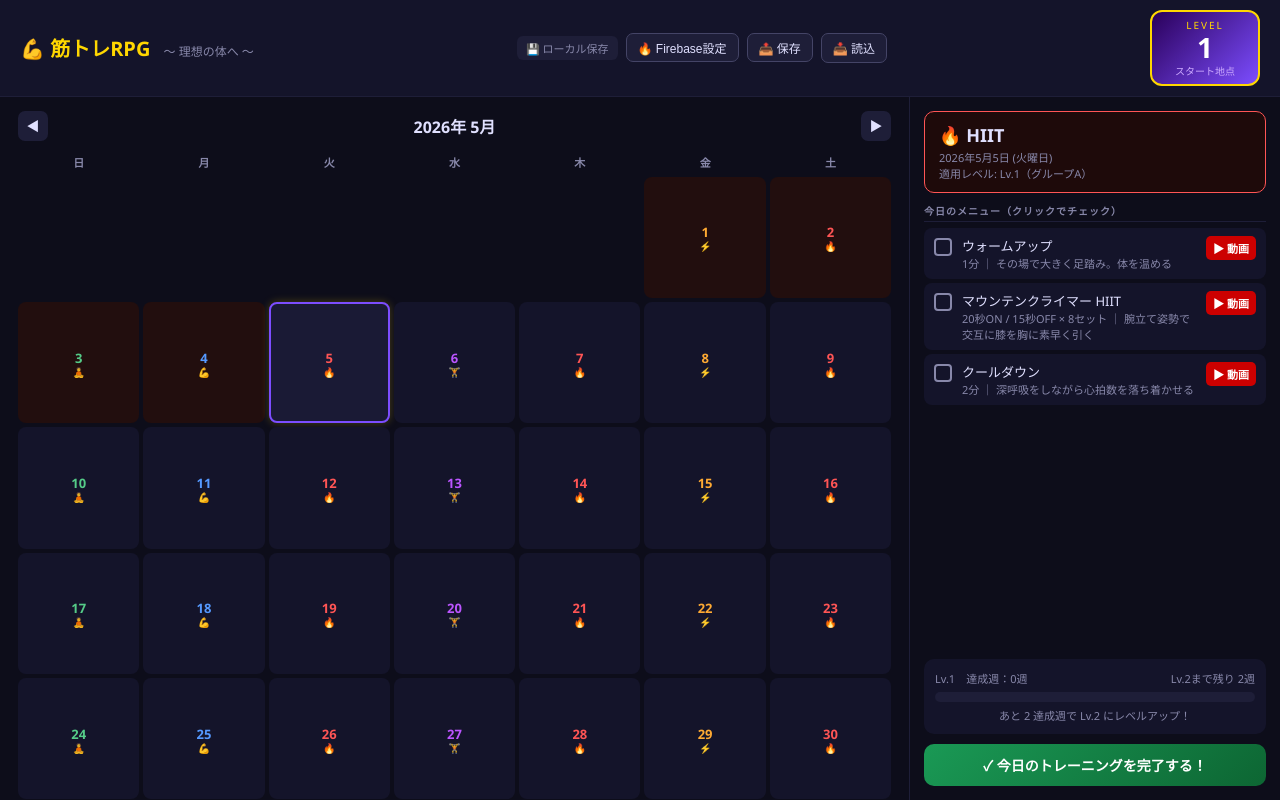
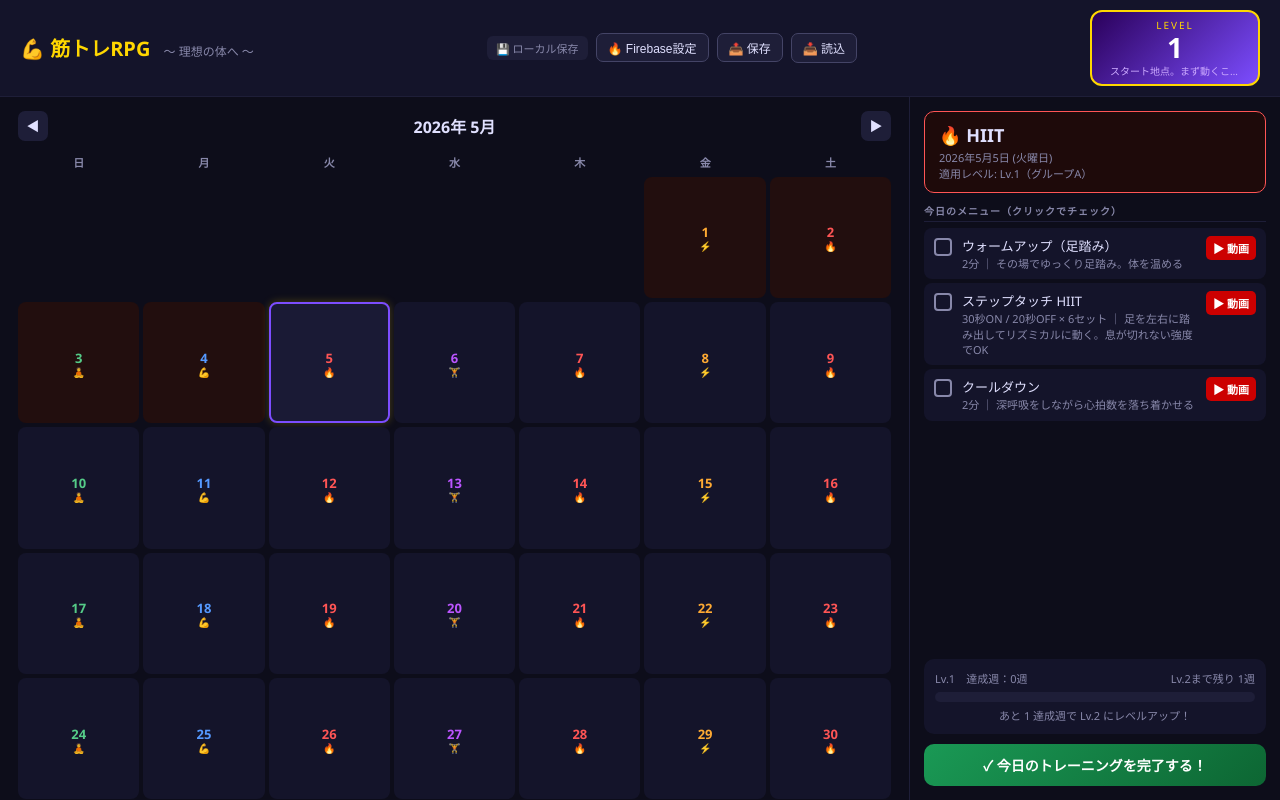
Before and after one commit to rfrvbike/0001_test, a plain HTML site: page training_app.html in a window 1280 px wide. Drawn offline with Linux system fonts and the light colour scheme.

Commit message:
Expand to Lv30 with gentler progression
Co-authored-by: Cursor <cursoragent@cursor.com>

```diff
--- a/training_app.html
+++ b/training_app.html
@@ -552,19 +552,43 @@ main {
 // ===== CONFIG =====
 const STORAGE_KEY = 'training_rpg_v2';
 
-const LEVEL_THRESHOLDS = [0, 0, 2, 4, 6, 8, 12, 16, 20, 28, 36];
+const LEVEL_THRESHOLDS = [
+  0,  0,  1,  2,  3,  4,  5,  6,  7,  8,  9,
+  10, 11, 12, 13, 14, 16, 18, 20, 22, 24,
+  26, 27, 28, 29, 30, 31, 32, 33, 34, 36
+];
 const LEVEL_EFFECTS = [
   '',
-  'スタート地点',
-  '神経系の適応。動作がスムーズになる',
-  '筋肥大が始まる。基礎代謝が上がる',
-  '腹筋が引き締まり始める。姿勢が自然に改善',
+  'スタート地点。まず動くことから始めよう',
+  '継続の第一歩！体を動かす習慣ができてきた',
+  '運動後の爽快感を感じ始める',
+  '動作が少し慣れてきた。体が軽くなる感覚',
+  '体を動かすことへの抵抗が減ってきた',
+  '神経系の適応が始まる。動きがスムーズに',
+  '翌日の筋肉痛が心地よく感じられる',
+  '汗をかくのが気持ちよくなってきた',
+  '体の使い方が変わってきた実感',
+  '筋肉の張りを感じ始める。基礎代謝が上がる',
+  '腕立て・懸垂の回数が増えてきた',
+  '体幹が安定してきた。腹筋に緊張感',
+  '動作のフォームが安定してきた',
+  '姿勢が自然によくなってきた',
+  '腹筋が引き締まり始める。前頭位が改善',
+  '鏡で体型の変化が分かり始める',
+  '肩幅が少し広くなってきた',
   '周囲から「体変わった？」と言われ始める',
-  '筋力20〜50%向上。明確な筋肥大',
-  '服のサイズが変わる。肩〜背中のラインが明確に',
-  '持久力が顕著に向上。性力に実感が出る',
-  '前頭位がほぼ解消。逆三角形のシルエット',
-  '🎉 目標達成！姿勢・肩幅・持久力・性力 全て理想の状態',
+  '服のフィット感が変わってきた',
+  '筋力20〜50%向上（研究値）。明確な筋肥大',
+  '持久力が明確に向上。疲れにくくなった',
+  'セックスの持久力・性力に実感が出てくる',
+  '背中・肩のラインが明確に',
+  '服のサイズが変わる',
+  '逆三角形のシルエットが出来上がってきた',
+  '前頭位がほぼ解消。姿勢が習慣化',
+  'アスリート的な体型に近づいてきた',
+  '体脂肪率が大幅に低下',
+  '性力・射精コントロールが完成',
+  '🎉 目標達成！姿勢・肩幅・持久力・性力すべて理想の状態',
 ];
 
 // 0=Sun,1=Mon,...,6=Sat
@@ -578,35 +602,42 @@ const DAY_CFG = [
   { type: 'hiit',     name: 'HIIT',             emoji: '🔥', cls: 'dt-hiit' },
 ];
 
-const LVL_GROUP = lv => lv <= 2 ? 'A' : lv <= 4 ? 'B' : lv <= 6 ? 'C' : lv <= 8 ? 'D' : 'E';
+// 6 groups: A(1-5)=超入門, B(6-10)=入門, C(11-15)=初級, D(16-20)=中級, E(21-25)=上級, F(26-30)=エキスパート
+const LVL_GROUP = lv => lv <= 5 ? 'A' : lv <= 10 ? 'B' : lv <= 15 ? 'C' : lv <= 20 ? 'D' : lv <= 25 ? 'E' : 'F';
 
 const EX = {
   strength: {
-    A: [
+    A: [ // 超入門 Lv1-5
+      { name: 'チンタック', sets: '10回', detail: '壁に背をつけ顎を真後ろに引いて5秒キープ', yt: 'チンタック 顎引き 姿勢改善' },
+      { name: '壁ロウ', sets: '2セット × 8回', detail: '壁から60cm離れて立ち、壁に両手をつけて体を引き寄せる（最も簡単な引き動作）', yt: '壁ロウ 初心者 背中' },
+      { name: 'デッドバグ', sets: '2セット × 8回', detail: '仰向けで腕と反対の脚をゆっくり床に下ろして戻す体幹運動', yt: 'デッドバグ やり方 体幹' },
+      { name: '肩甲骨寄せ', sets: '15回', detail: '腕を横に広げ、肩甲骨を背中の中央に引き寄せて2秒キープ', yt: '肩甲骨 寄せる 姿勢改善' },
+    ],
+    B: [ // 入門 Lv6-10
       { name: 'チンタック', sets: '10回', detail: '壁に背をつけ顎を真後ろに引いて5秒キープ' },
       { name: 'インバーテッドロウ', sets: '3セット × 8回', detail: '懸垂器を低く設定して斜め懸垂（背中を引く）' },
       { name: 'スーパーマン', sets: '2セット × 10回', detail: 'うつ伏せで腕脚を同時に3秒持ち上げてキープ' },
       { name: 'パイクプッシュアップ【締め・肩】', sets: '1セット × 8回', detail: 'お尻を高く上げてV字プッシュアップ（三角筋）' },
     ],
-    B: [
+    C: [ // 初級 Lv11-15
       { name: 'チンタック', sets: '10回', detail: '壁に背をつけ顎を真後ろに引いて5秒キープ' },
       { name: 'インバーテッドロウ', sets: '3セット × 12回', detail: '懸垂器を低く設定して斜め懸垂' },
       { name: 'スーパーマン', sets: '3セット × 12回', detail: 'うつ伏せで腕脚を3秒持ち上げてキープ' },
       { name: 'パイクプッシュアップ【締め・肩】', sets: '1セット × 12回', detail: 'お尻を高く上げてV字プッシュアップ' },
     ],
-    C: [
+    D: [ // 中級 Lv16-20
       { name: 'チンタック', sets: '10回', detail: '壁に背をつけ顎を真後ろに引いて5秒キープ' },
       { name: '懸垂（ワイドグリップ）', sets: '3セット × 5回', detail: '手幅を広めにして体を引き上げる（広背筋）' },
       { name: 'YTWエクサ', sets: '2セット × 10回', detail: 'うつ伏せでY字→T字→W字の順に腕を上げる（肩後部）' },
       { name: 'デクラインパイクPU【締め・肩】', sets: '1セット × 10回', detail: '足を椅子に乗せてパイクプッシュアップ' },
     ],
-    D: [
+    E: [ // 上級 Lv21-25
       { name: 'チンタック', sets: '10回', detail: '壁に背をつけ顎を真後ろに引いて5秒キープ' },
       { name: '懸垂（ワイドグリップ）', sets: '3セット × 8回', detail: '手幅を広めにして体を引き上げる' },
       { name: 'YTWエクサ', sets: '3セット × 10回', detail: 'うつ伏せでY字→T字→W字の順に腕を上げる' },
       { name: 'デクラインパイクPU【締め・肩】', sets: '1セット × 12回', detail: '足を椅子に乗せてパイクプッシュアップ' },
     ],
-    E: [
+    F: [ // エキスパート Lv26-30
       { name: 'チンタック', sets: '10回', detail: '壁に背をつけ顎を真後ろに引いて5秒キープ' },
       { name: '懸垂（テンポ3秒下げ）', sets: '3セット × 8回', detail: '3秒かけてゆっくり下ろす高負荷懸垂' },
       { name: 'アーチャーロウ', sets: '左右各 6回', detail: '片腕ずつ引く上級バリエーション' },
@@ -614,83 +645,99 @@ const EX = {
     ],
   },
   hiit: {
-    A: [
+    A: [ // 超入門 Lv1-5
+      { name: 'ウォームアップ（足踏み）', sets: '2分', detail: 'その場でゆっくり足踏み。体を温める' },
+      { name: 'ステップタッチ HIIT', sets: '30秒ON / 20秒OFF × 6セット', detail: '足を左右に踏み出してリズミカルに動く。息が切れない強度でOK' },
+      { name: 'クールダウン', sets: '2分', detail: '深呼吸をしながら心拍数を落ち着かせる' },
+    ],
+    B: [ // 入門 Lv6-10
       { name: 'ウォームアップ', sets: '1分', detail: 'その場で大きく足踏み。体を温める' },
       { name: 'マウンテンクライマー HIIT', sets: '20秒ON / 15秒OFF × 8セット', detail: '腕立て姿勢で交互に膝を胸に素早く引く' },
       { name: 'クールダウン', sets: '2分', detail: '深呼吸をしながら心拍数を落ち着かせる' },
     ],
-    B: [
+    C: [ // 初級 Lv11-15
       { name: 'ウォームアップ', sets: '1分', detail: 'その場で大きく足踏み' },
       { name: 'マウンテンクライマー or バーピー HIIT', sets: '20秒ON / 10秒OFF × 10セット', detail: '交互に種目を変えてもOK' },
       { name: 'クールダウン', sets: '2分', detail: '深呼吸で心拍を落ち着かせる' },
     ],
-    C: [
+    D: [ // 中級 Lv16-20
       { name: 'ウォームアップ', sets: '1分', detail: '軽くジャンプや足踏み' },
       { name: 'バーピー HIIT', sets: '20秒ON / 10秒OFF × 10セット', detail: '立つ→しゃがむ→腕立て姿勢→戻る→ジャンプ' },
       { name: 'クールダウン', sets: '2分', detail: '深呼吸で心拍を落ち着かせる' },
     ],
-    D: [
+    E: [ // 上級 Lv21-25
       { name: 'ウォームアップ', sets: '1分', detail: '軽くジャンプや足踏み' },
       { name: 'バーピー HIIT（強度UP）', sets: '30秒ON / 10秒OFF × 10セット', detail: '立つ→しゃがむ→腕立て姿勢→戻る→ジャンプ' },
       { name: 'クールダウン', sets: '2分', detail: '深呼吸で心拍を落ち着かせる' },
     ],
-    E: [
+    F: [ // エキスパート Lv26-30
       { name: 'ウォームアップ', sets: '1分', detail: '軽くジャンプや足踏み' },
       { name: 'バーピー＋ジャンプスクワット交互 HIIT', sets: '30秒ON / 10秒OFF × 12セット', detail: '1セットごとに種目を交互に切り替える' },
       { name: 'クールダウン', sets: '2分', detail: '深呼吸で心拍を落ち着かせる' },
     ],
   },
   push: {
-    A: [
+    A: [ // 超入門 Lv1-5
+      { name: '壁プッシュアップ', sets: '3セット × 10回', detail: '壁から60cm離れて立ち、壁を手で押して体を戻す。最も簡単な腕立て' },
+      { name: '膝つきプランク', sets: '3回 × 15秒キープ', detail: '膝をついてプランク姿勢。体を一直線に保つ（体幹）' },
+      { name: '腹式呼吸ブレーシング', sets: '10回', detail: '息を吐きながらお腹を引き込んで5秒キープ。体幹の基礎トレーニング' },
+    ],
+    B: [ // 入門 Lv6-10
       { name: 'パイクプッシュアップ', sets: '2セット × 8回', detail: 'お尻を高く上げてV字→頭を床に近づける（三角筋）' },
       { name: 'プッシュアップバー 標準プッシュアップ', sets: '2セット × 10回', detail: '肘を体側に沿わせて深く下ろす（胸・肩）膝つきOK' },
       { name: '腹筋ローラー 膝コロ（短め）', sets: '2セット × 8回', detail: '膝をついてローラーを少し転がして戻す。腰を反らさない' },
     ],
-    B: [
+    C: [ // 初級 Lv11-15
       { name: 'パイクプッシュアップ', sets: '2セット × 12回', detail: 'お尻を高く上げてV字→頭を床に近づける' },
       { name: 'プッシュアップバー 標準プッシュアップ', sets: '2セット × 15回', detail: '肘を体側に沿わせて深く下ろす' },
       { name: '腹筋ローラー 膝コロ（フル）', sets: '2セット × 10回', detail: '膝をついてしっかり伸ばして戻す' },
     ],
-    C: [
+    D: [ // 中級 Lv16-20
       { name: 'デクラインパイクプッシュアップ', sets: '2セット × 10回', detail: '足を椅子に乗せてパイクPU。より三角筋に負荷がかかる' },
       { name: 'テンポプッシュアップ', sets: '2セット × 10回', detail: '3秒で下ろし→1秒止め→1秒で上げる（胸・肩）' },
       { name: '腹筋ローラー 斜めコロ', sets: '左右各 2セット × 8回', detail: '斜め45度方向に転がして腹斜筋（わき腹）を鍛える' },
     ],
-    D: [
+    E: [ // 上級 Lv21-25
       { name: '壁倒立プッシュアップ', sets: '2セット × 5回', detail: '壁に足をかけて倒立→頭を床に下ろして押し上げる' },
       { name: 'アーチャープッシュアップ', sets: '左右各 2セット × 8回', detail: '腕を広げて片方に重心を移しながら片腕で押す' },
       { name: '腹筋ローラー 斜めコロ', sets: '左右各 2セット × 10回', detail: '斜め方向に転がして腹斜筋を強化' },
     ],
-    E: [
+    F: [ // エキスパート Lv26-30
       { name: '壁倒立プッシュアップ', sets: '2セット × 8回', detail: '壁に足をかけて倒立→頭を床に下ろして押し上げる' },
       { name: 'アーチャープッシュアップ', sets: '左右各 2セット × 10回', detail: '腕を広げて片方に重心を移しながら片腕で押す' },
       { name: '腹筋ローラー 立ちコロ（壁あり）', sets: '2セット × 5回', detail: '立った状態から転がして壁でストップ→戻す' },
     ],
   },
   lower: {
-    A: [
+    A: [ // 超入門 Lv1-5
       { name: 'ヒップサークル', sets: '前後各 10回', detail: '骨盤を大きく円を描くように回す（ウォームアップ）' },
+      { name: 'スクワット（浅め）', sets: '2セット × 10回', detail: '膝を45度程度曲げる浅いスクワット。無理しない' },
+      { name: 'グルートブリッジ', sets: '2セット × 10回', detail: '仰向けで膝を立ててお尻を上げ2秒キープ（殿筋）' },
+      { name: 'ケーゲル体操', sets: '5秒締める × 8セット', detail: '肛門〜尿道を締めて5秒→ゆっくり緩める（性力向上）' },
+    ],
+    B: [ // 入門 Lv6-10
+      { name: 'ヒップサークル', sets: '前後各 10回', detail: '骨盤を大きく円を描くように回す' },
       { name: 'スクワット', sets: '2セット × 15回', detail: '膝をつま先方向に向けて深くしゃがむ' },
       { name: 'グルートブリッジ', sets: '2セット × 15回', detail: '仰向けで膝を立ててお尻を上げ2秒キープ（殿筋）' },
-      { name: 'ケーゲル体操', sets: '5秒締める × 10セット', detail: '肛門〜尿道を締めて5秒→ゆっくり緩める（性力向上）' },
+      { name: 'ケーゲル体操', sets: '5秒締める × 10セット', detail: '骨盤底筋を締める（性力向上）' },
     ],
-    B: [
+    C: [ // 初級 Lv11-15
       { name: 'ヒップサークル', sets: '前後各 10回', detail: '骨盤を大きく円を描くように回す' },
       { name: 'スクワット', sets: '3セット × 15回', detail: '膝をつま先方向に向けて深くしゃがむ' },
       { name: 'グルートブリッジ', sets: '3セット × 15回', detail: '仰向けで膝を立ててお尻を上げ2秒キープ' },
       { name: 'ケーゲル体操', sets: '5秒締める × 15セット', detail: '骨盤底筋を締める（性力・射精コントロール）' },
     ],
-    C: [
+    D: [ // 中級 Lv16-20
       { name: 'ジャンプスクワット', sets: '2セット × 10回', detail: 'スクワットの最後にジャンプを加える（心肺+筋力）' },
       { name: 'シングルレッグブリッジ', sets: '左右各 2セット × 10回', detail: '片足を伸ばしてグルートブリッジ（より高負荷）' },
       { name: 'ケーゲル体操', sets: '5秒締める × 15セット', detail: '骨盤底筋を締める（性力向上）' },
     ],
-    D: [
+    E: [ // 上級 Lv21-25
       { name: 'ブルガリアンスクワット', sets: '左右各 3セット × 10回', detail: '椅子に後ろ足をかけて前足一本でスクワット' },
       { name: 'シングルレッグブリッジ', sets: '左右各 3セット × 12回', detail: '片足を伸ばしてグルートブリッジ' },
       { name: 'ケーゲル体操', sets: '5秒締める × 20セット', detail: '骨盤底筋を締める（性力・射精コントロール強化）' },
     ],
-    E: [
+    F: [ // エキスパート Lv26-30
       { name: 'ピストルスクワット（補助あり）', sets: '左右各 3セット × 5回', detail: '壁を軽く触りながら片足で深くスクワット' },
       { name: 'シングルレッグブリッジ（テンポ）', sets: '左右各 3セット × 15回', detail: '2秒で上げ→2秒で下げる片足ブリッジ' },
       { name: 'ケーゲル体操', sets: '5秒締める × 20セット', detail: '骨盤底筋を鍛える（最高レベルの性力・コントロール）' },
@@ -706,10 +753,7 @@ const EX = {
     ],
   },
 };
-EX.recovery.B = EX.recovery.A;
-EX.recovery.C = EX.recovery.A;
-EX.recovery.D = EX.recovery.A;
-EX.recovery.E = EX.recovery.A;
+['B','C','D','E','F'].forEach(g => { EX.recovery[g] = EX.recovery.A; });
 
 // ===== STATE =====
 let state = loadState();
@@ -740,7 +784,7 @@ function getExercises(type, lv) {
 }
 function computeLevel(weeks) {
   let lv = 1;
-  for (let i = 2; i <= 10; i++) {
+  for (let i = 2; i <= 30; i++) {
     if (weeks >= LEVEL_THRESHOLDS[i]) lv = i;
     else break;
   }
```
